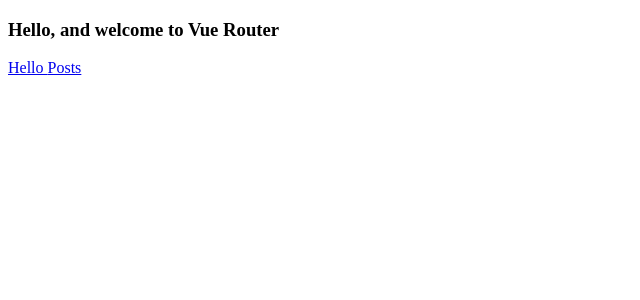
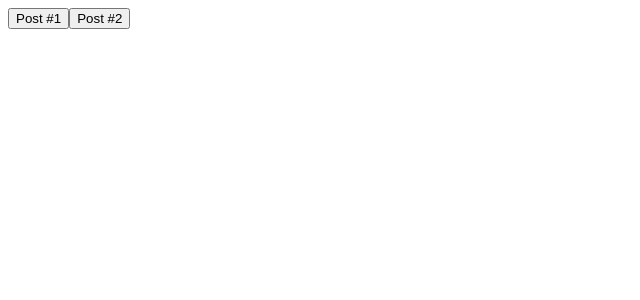
Before and after one commit to tig-mmp/couse1Vue3, a Vue app: page / in a window 1280 px wide. Shown: the top 300 px of the page, without its empty margins (0-640 px from the left). Built offline with nearby package versions, Linux system fonts and the light colour scheme.

Commit message:
Seção 7:Vuex Fundamentals

```diff
--- /dev/null
+++ b/vuex/App.vue
@@ -0,0 +1,41 @@
+<template>
+  <button v-for="post in posts" @click="fetchPostData(post.id)" :key="post.id">
+    {{ post.title }}
+  </button>
+  <div v-if="currentPost">
+    <h1>{{ currentPost.title }}</h1>
+    <p>{{ currentPost.content }}</p>
+  </div>
+</template>
+
+<script>
+import { useStore } from "vuex";
+import { computed } from "vue";
+
+export default {
+  setup() {
+    const store = useStore();
+    const fetchPostData = (id) => {
+      store.dispatch("posts/fetchDataFromServer", id);
+    };
+    const currentPost = computed(() => {
+      return store.state.posts.currentPost;
+    });
+
+    return {
+      currentPost,
+      fetchPostData,
+      posts: [
+        {
+          id: 1,
+          title: "Post #1",
+        },
+        {
+          id: 2,
+          title: "Post #2",
+        },
+      ],
+    };
+  },
+};
+</script>
--- /dev/null
+++ b/vuex/store.js
@@ -0,0 +1,42 @@
+import { createStore } from "vuex";
+import { testPosts } from "../microblog/testPosts.js";
+
+const delay = () => new Promise((res) => setTimeout(res, 1000));
+
+// state
+// mutations
+// getters
+// actions
+
+const posts = {
+  namespaced: true,
+  state() {
+    return {
+      currentPost: null,
+    };
+  },
+  mutations: {
+    setPost(state, post) {
+      state.currentPost = post;
+    },
+  },
+  actions: {
+    async fetchDataFromServer(ctx, id) {
+      await delay();
+      const post = testPosts.find((post) => {
+        return post.id === id;
+      });
+
+      ctx.commit("setPost", post);
+    },
+  },
+};
+
+export const store = createStore({
+  modules: {
+    posts,
+  },
+});
+
+// getters
+// modules
```
Also changed, not shown: index.js (+5 -3 lines).
